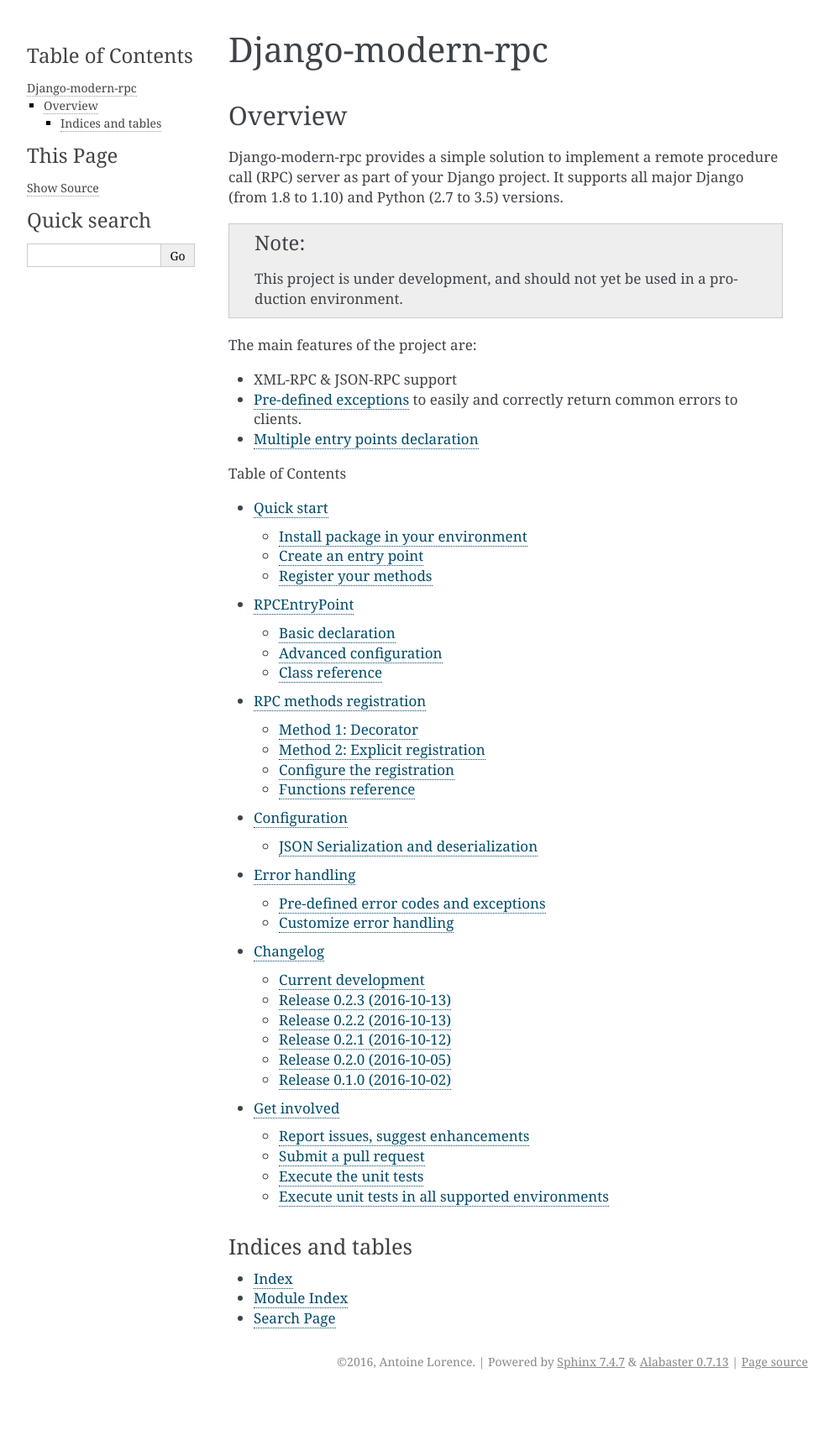
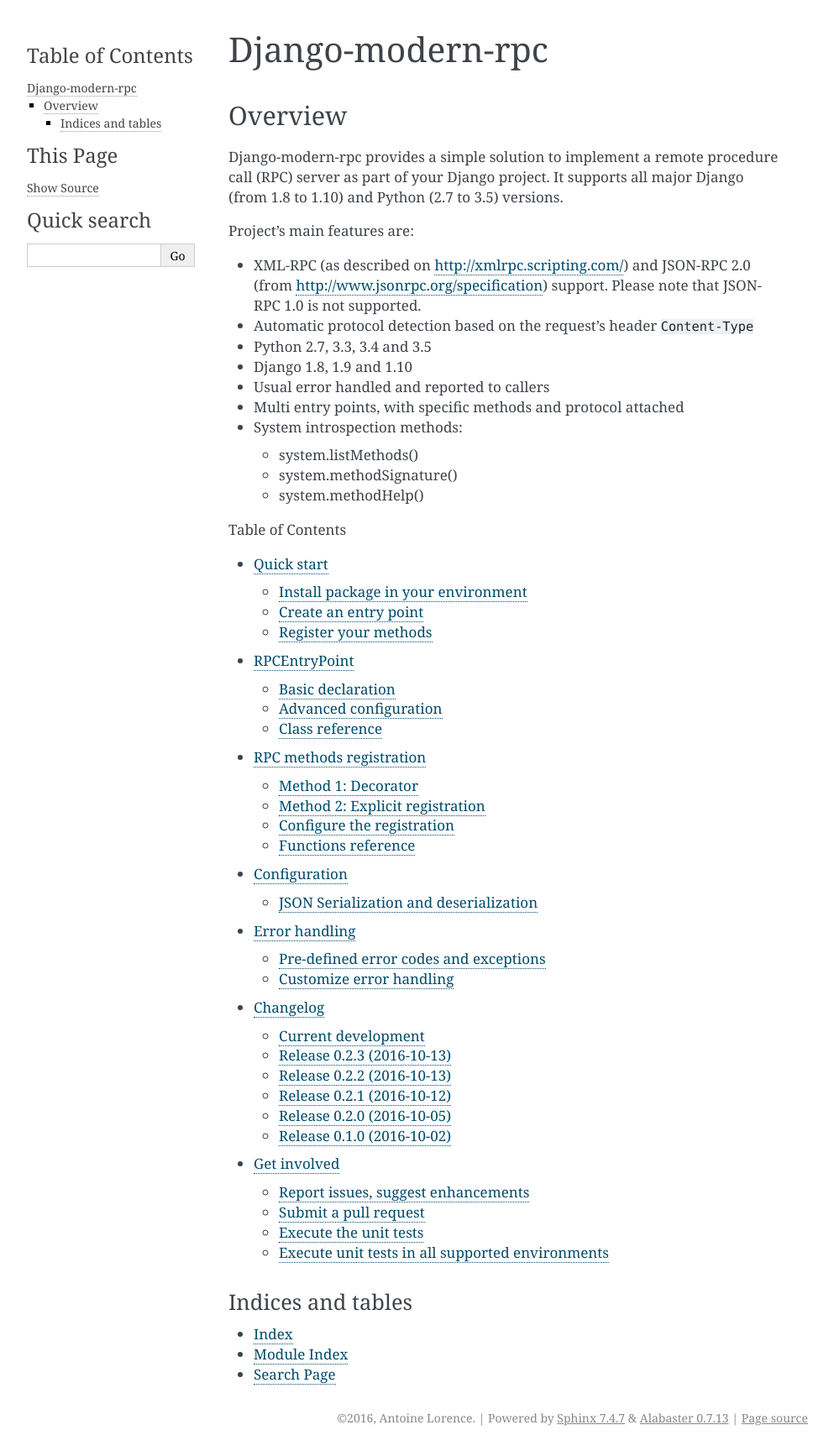
Before and after one commit to alorence/django-modern-rpc, a Sphinx documentation site: the page built from docs/source/index.rst, in a window 1280 px wide. Shown: the whole page at 84% size, without its empty margins (148-1141 px from the left). Built offline with Sphinx 7.4.7, drawn with Linux system fonts in a browser that asks for light colours; before the commit the page ends 1661 px from its top, so only the background shows below that.

```diff
--- a/docs/source/index.rst
+++ b/docs/source/index.rst
@@ -8,15 +8,20 @@ Overview
 Django-modern-rpc provides a simple solution to implement a remote procedure call (RPC) server as part of your Django
 project. It supports all major Django (from 1.8 to 1.10) and Python (2.7 to 3.5) versions.
 
-.. note::
-   This project is under development, and should not yet be used in a production environment.
+Project's main features are:
 
-The main features of the project are:
+- XML-RPC (as described on http://xmlrpc.scripting.com/) and JSON-RPC 2.0 (from http://www.jsonrpc.org/specification)
+  support. Please note that JSON-RPC 1.0 is not supported.
+- Automatic protocol detection based on the request's header ``Content-Type``
+- Python 2.7, 3.3, 3.4 and 3.5
+- Django 1.8, 1.9 and 1.10
+- Usual error handled and reported to callers
+- Multi entry points, with specific methods and protocol attached
+- System introspection methods:
 
-- XML-RPC & JSON-RPC support
-- :ref:`Pre-defined exceptions <exceptions>` to easily and correctly return common errors to clients.
-- :ref:`Multiple entry points declaration <multiple_entry_points>`
-
+  - system.listMethods()
+  - system.methodSignature()
+  - system.methodHelp()
 
 .. toctree::
    :maxdepth: 2
```
Also changed, not shown: README.rst (+30 -50 lines), 2 other files.
